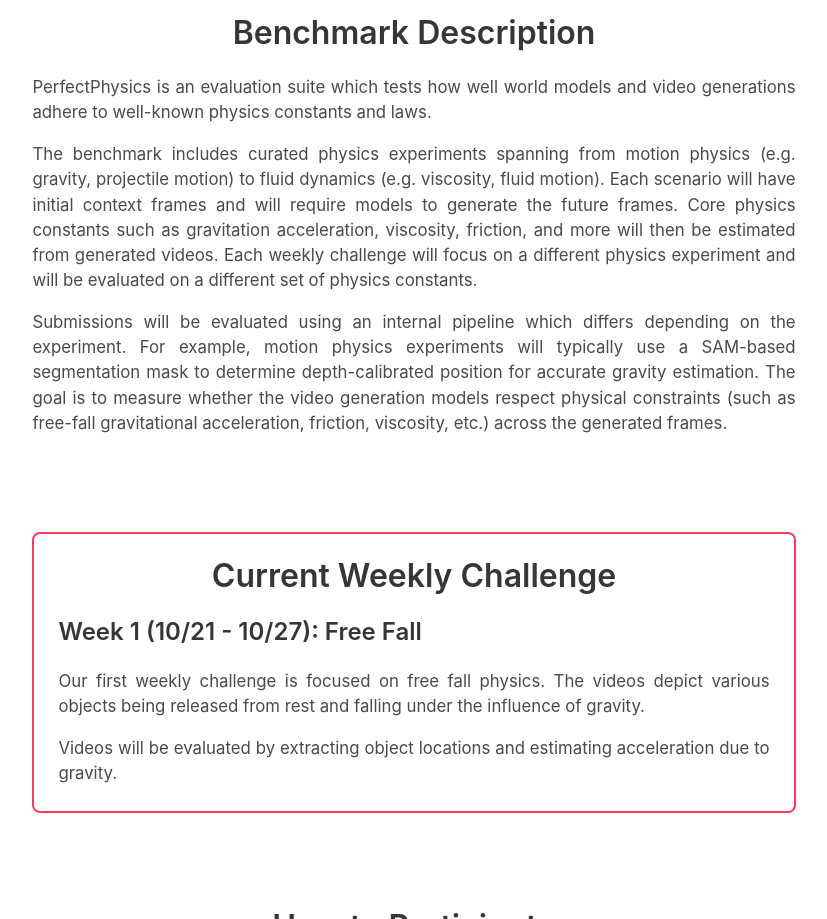
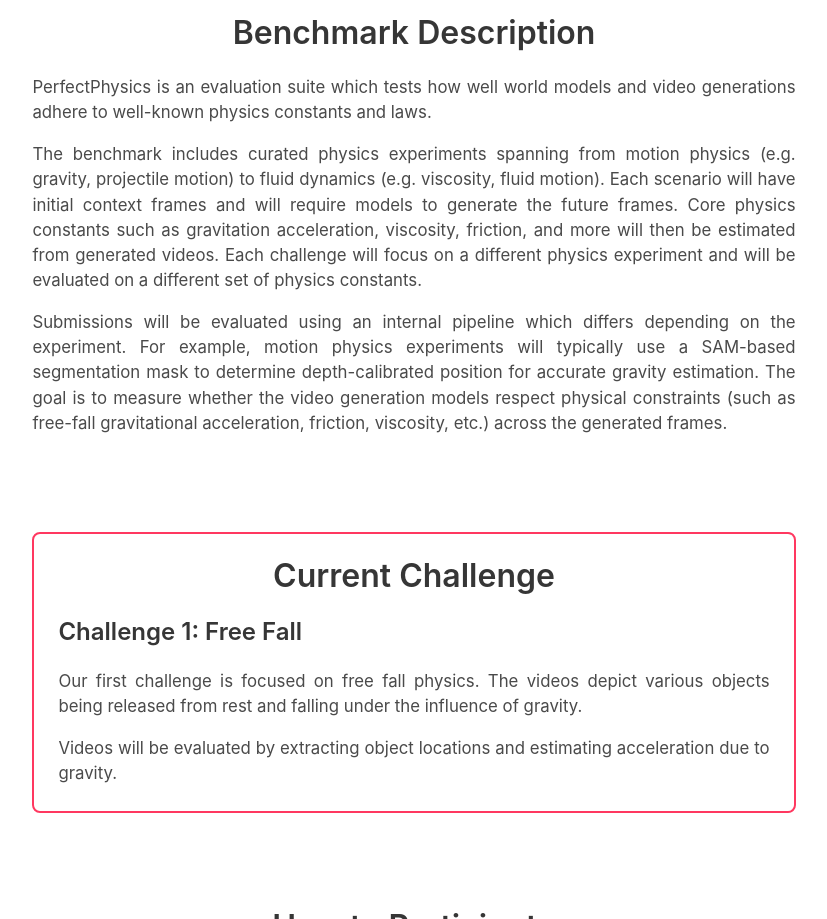
Before and after one commit to world-bench/world-bench.github.io, a plain HTML site: page perfectphysics.html in a window 1280 px wide. Shown: the part 276-1195 px from the top of the page, without its empty margins (226-1053 px from the left). Drawn offline with nearby package versions, Linux system fonts and the light colour scheme; a web font is replaced by a local one.

Commit message:
Update perfectphysics.html

```diff
--- a/perfectphysics.html
+++ b/perfectphysics.html
@@ -112,7 +112,7 @@
           <p>
             PerfectPhysics is an evaluation suite which tests how well world models and video generations adhere to well-known physics constants and laws. </p>
            <p>
-        The benchmark includes curated physics experiments spanning from motion physics (e.g. gravity, projectile motion) to fluid dynamics (e.g. viscosity, fluid motion).  Each scenario will have initial context frames and will require models to generate the future frames. Core physics constants such as gravitation acceleration, viscosity, friction, and more will then be estimated from generated videos. Each weekly challenge will focus on a different physics experiment and will be evaluated on a different set of physics constants.
+        The benchmark includes curated physics experiments spanning from motion physics (e.g. gravity, projectile motion) to fluid dynamics (e.g. viscosity, fluid motion).  Each scenario will have initial context frames and will require models to generate the future frames. Core physics constants such as gravitation acceleration, viscosity, friction, and more will then be estimated from generated videos. Each challenge will focus on a different physics experiment and will be evaluated on a different set of physics constants.
            </p><p>
             Submissions will be evaluated using an internal pipeline which differs depending on the experiment. For example, motion physics experiments will typically use a SAM-based segmentation mask to determine depth-calibrated position for accurate gravity estimation. The goal is to measure whether the video generation models respect physical constraints (such as free-fall gravitational acceleration, friction, viscosity, etc.) across the generated frames.
           </p>
@@ -127,11 +127,11 @@
     <div class="columns is-centered has-text-centered">
       <div class="column is-four-fifths">
         <div style="border: 2px solid #ff3860; border-radius: 8px; padding: 1.5rem;">
-          <h2 class="title is-3">Current Weekly Challenge</h2>
+          <h2 class="title is-3">Current Challenge</h2>
           <div class="content has-text-justified">
-            <h4 class="title is-4">Week 1 (10/21 - 10/27): Free Fall</h4>
+            <h4 class="title is-4">Challenge 1: Free Fall</h4>
             <p>
-              Our first weekly challenge is focused on free fall physics. The videos depict various objects being released from rest and falling under the influence of gravity.
+              Our first challenge is focused on free fall physics. The videos depict various objects being released from rest and falling under the influence of gravity.
             </p><p>
               Videos will be evaluated by extracting object locations and estimating acceleration due to gravity.
             </p>
```
